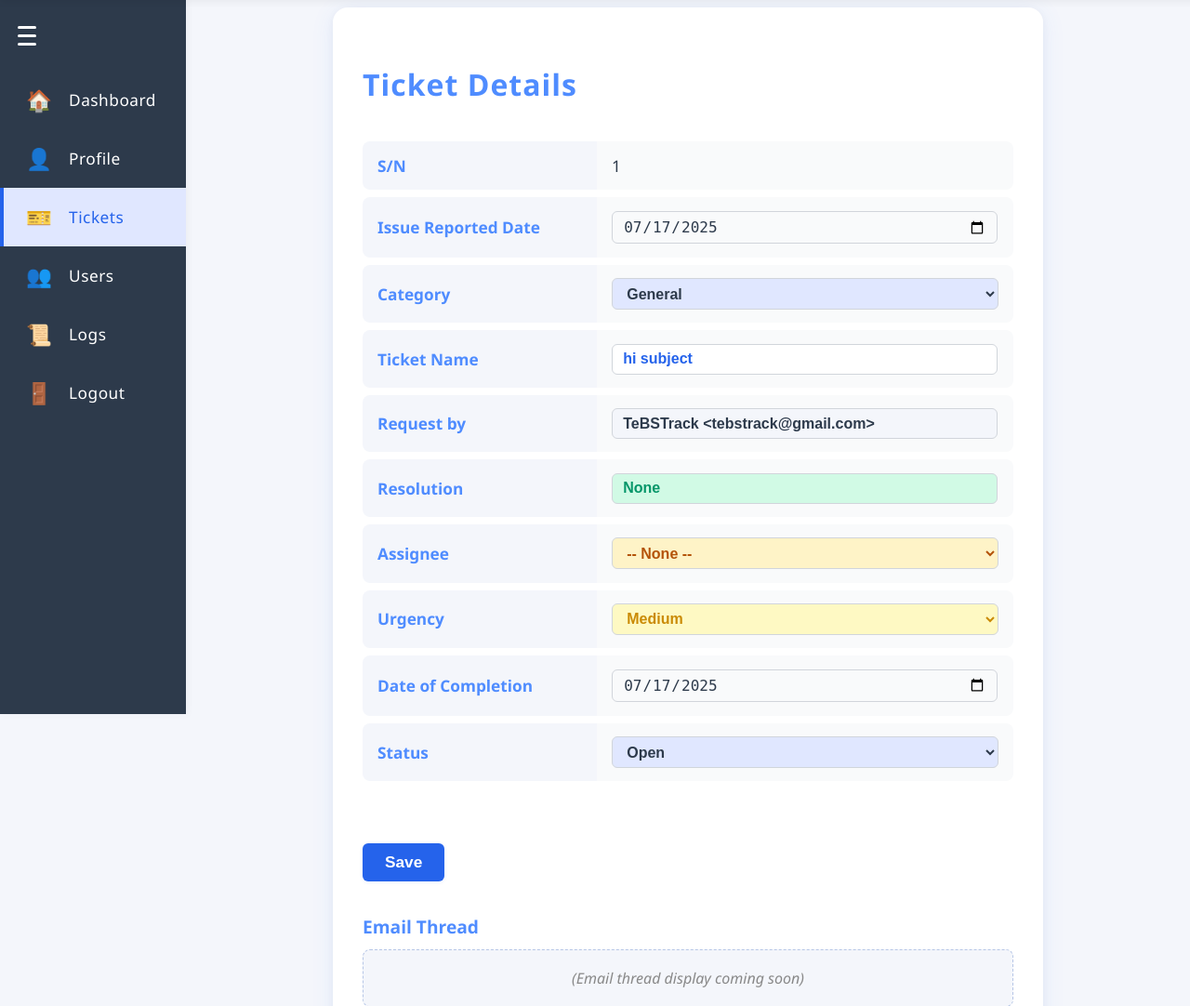
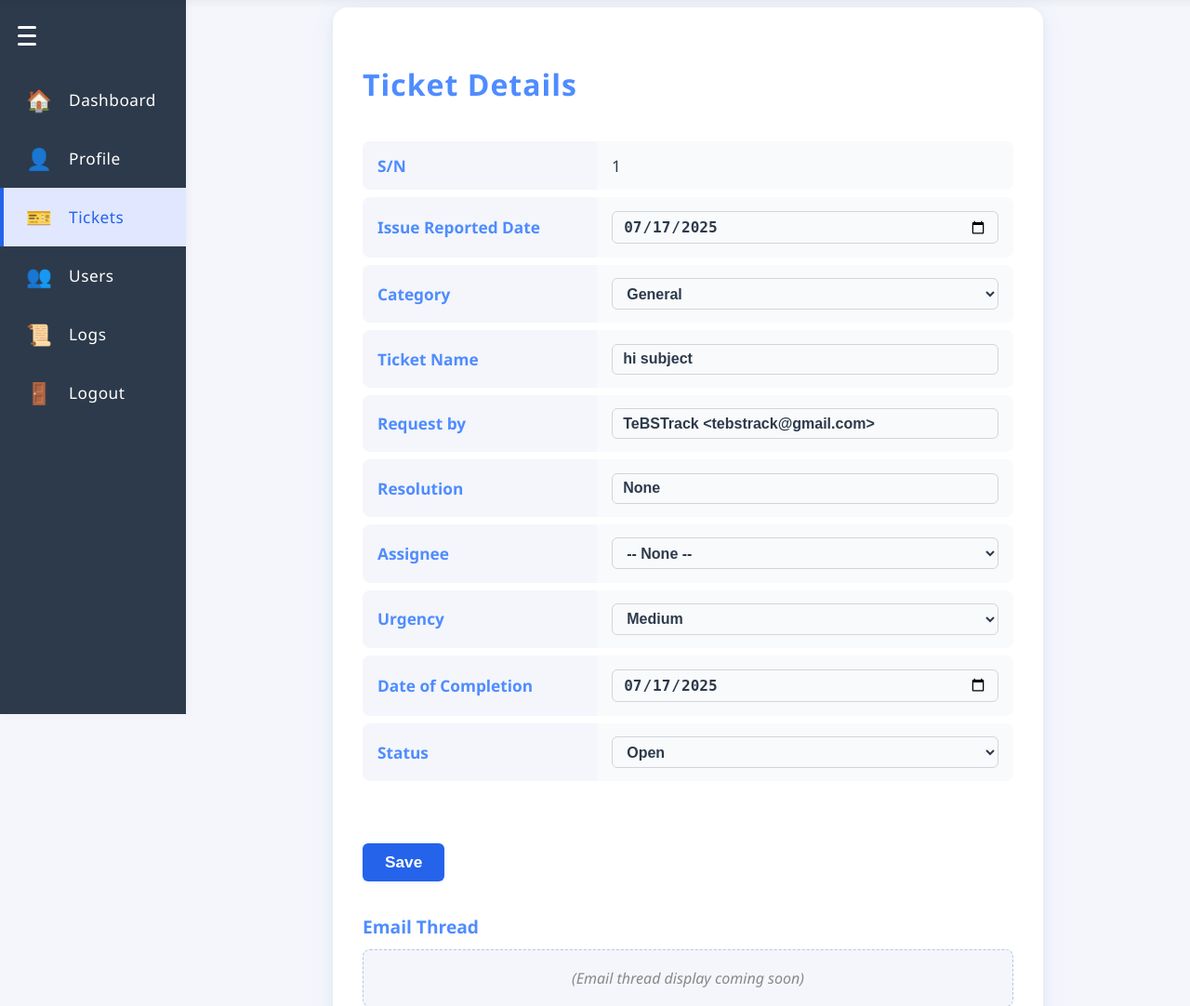
Before and after one commit to farhanhan1/tebstrack, a Flask app: page /viewticket/1 in a window 1280 px wide. Shown: the part 56-1138 px from the top of the page at 93% size. Run offline with Flask 3, Linux system fonts and the light colour scheme; a user stored in the database is signed in.

Commit message:
fixed viewticket design

```diff
--- a/app/templates/viewticket.html
+++ b/app/templates/viewticket.html
@@ -5,12 +5,12 @@
     <h1 style="color: #4f8cff; font-size: 2rem; font-weight: 700; margin-bottom: 2rem; letter-spacing: 1px; text-align: left;">Ticket Details</h1>
     <table style="width: 100%; border-collapse: separate; border-spacing: 0 0.5rem; margin-bottom: 2.5rem;">
       <tr><th style="text-align: left; width: 220px; background: #f4f6fb; padding: 0.9rem 1rem; border-radius: 8px 0 0 8px; color: #4f8cff; font-weight: 600; font-size: 1.08rem;">S/N</th><td style="padding: 0.9rem 1rem; background: #f9fafb; border-radius: 0 8px 8px 0; font-size: 1.08rem; color: #2d3a4b;">{{ ticket.id }}</td></tr>
-      <tr><th style="text-align: left; width: 220px; background: #f4f6fb; padding: 0.9rem 1rem; border-radius: 8px 0 0 8px; color: #4f8cff; font-weight: 600; font-size: 1.08rem;">Issue Reported Date</th><td style="padding: 0.9rem 1rem; background: #f9fafb; border-radius: 0 8px 8px 0; font-size: 1.08rem; color: #2d3a4b;"><input type="date" name="created_at" value="{{ ticket.created_at.strftime('%Y-%m-%d') if ticket.created_at else '' }}" style="width:94%; padding:0.4rem 0.7rem; border-radius:6px; border:1px solid #d1d5db; font-size:1rem; color:#2d3a4b; background:#f9fafb;"></td></tr>
-      <tr><th style="text-align: left; width: 220px; background: #f4f6fb; padding: 0.9rem 1rem; border-radius: 8px 0 0 8px; color: #4f8cff; font-weight: 600; font-size: 1.08rem;">Category</th><td style="padding: 0.9rem 1rem; background: #f9fafb; border-radius: 0 8px 8px 0; font-size: 1.08rem; color: #2d3a4b;"><select name="category" style="width:100%; padding:0.4rem 0.7rem; border-radius:6px; border:1px solid #d1d5db; font-size:1rem; color:#2d3a4b; background:#e0e7ff; font-weight:600;">{% for c in all_categories %}<option value="{{ c }}" {% if c == ticket.category %}selected{% endif %}>{{ c }}</option>{% endfor %}</select></td></tr>
-      <tr><th style="text-align: left; width: 220px; background: #f4f6fb; padding: 0.9rem 1rem; border-radius: 8px 0 0 8px; color: #4f8cff; font-weight: 600; font-size: 1.08rem;">Ticket Name</th><td style="padding: 0.9rem 1rem; background: #f9fafb; border-radius: 0 8px 8px 0; font-size: 1.08rem; color: #2d3a4b;"><input type="text" name="subject" value="{{ ticket.subject }}" style="width:94%; padding:0.4rem 0.7rem; border-radius:6px; border:1px solid #d1d5db; font-size:1rem; color:#2563eb; font-weight:600;"></td></tr>
-      <tr><th style="text-align: left; width: 220px; background: #f4f6fb; padding: 0.9rem 1rem; border-radius: 8px 0 0 8px; color: #4f8cff; font-weight: 600; font-size: 1.08rem;">Request by</th><td style="padding: 0.9rem 1rem; background: #f9fafb; border-radius: 0 8px 8px 0; font-size: 1.08rem; color: #2d3a4b;"><input type="text" name="sender" value="{{ ticket.sender }}" style="width:94%; padding:0.4rem 0.7rem; border-radius:6px; border:1px solid #d1d5db; font-size:1rem; color:#2d3a4b; background:#f4f6fb; font-weight:600;"></td></tr>
-      <tr><th style="text-align: left; width: 220px; background: #f4f6fb; padding: 0.9rem 1rem; border-radius: 8px 0 0 8px; color: #4f8cff; font-weight: 600; font-size: 1.08rem;">Resolution</th><td style="padding: 0.9rem 1rem; background: #f9fafb; border-radius: 0 8px 8px 0; font-size: 1.08rem; color: #2d3a4b;"><input type="text" name="resolution" value="{{ ticket.resolution }}" style="width:94%; padding:0.4rem 0.7rem; border-radius:6px; border:1px solid #d1d5db; font-size:1rem; color:#059669; background:#d1fae5; font-weight:600;"></td></tr>
-      <tr><th style="text-align: left; width: 220px; background: #f4f6fb; padding: 0.9rem 1rem; border-radius: 8px 0 0 8px; color: #4f8cff; font-weight: 600; font-size: 1.08rem;">Assignee</th><td style="padding: 0.9rem 1rem; background: #f9fafb; border-radius: 0 8px 8px 0; font-size: 1.08rem; color: #2d3a4b;"><select name="assigned_to" style="width:100%; padding:0.4rem 0.7rem; border-radius:6px; border:1px solid #d1d5db; font-size:1rem; color:#b45309; background:#fef3c7; font-weight:600;"><option value="">-- None --</option>{% for u in all_users %}<option value="{{ u.id }}" {% if u.id == ticket.assigned_to %}selected{% endif %}>{{ u.username }}</option>{% endfor %}</select></td></tr>
+      <tr><th style="text-align: left; width: 220px; background: #f4f6fb; padding: 0.9rem 1rem; border-radius: 8px 0 0 8px; color: #4f8cff; font-weight: 600; font-size: 1.08rem;">Issue Reported Date</th><td style="padding : 0.9rem 1rem; background: #f9fafb; border-radius: 0 8px 8px 0; font-size: 1.08rem; color: #2d3a4b;"><input style="width: -webkit-fill-available;" type="date" name="created_at" value="{{ ticket.created_at.strftime('%Y-%m-%d') if ticket.created_at else '' }}" class="ticket-input"></td></tr>
+      <tr><th style="text-align: left; width: 220px; background: #f4f6fb; padding: 0.9rem 1rem; border-radius: 8px 0 0 8px; color: #4f8cff; font-weight: 600; font-size: 1.08rem;">Category</th><td style="padding: 0.9rem 1rem; background: #f9fafb; border-radius: 0 8px 8px 0; font-size: 1.08rem; color: #2d3a4b;"><select name="category" class="ticket-input">{% for c in all_categories %}<option value="{{ c }}" {% if c == ticket.category %}selected{% endif %}>{{ c }}</option>{% endfor %}</select></td></tr>
+      <tr><th style="text-align: left; width: 220px; background: #f4f6fb; padding: 0.9rem 1rem; border-radius: 8px 0 0 8px; color: #4f8cff; font-weight: 600; font-size: 1.08rem;">Ticket Name</th><td style="padding: 0.9rem 1rem; background: #f9fafb; border-radius: 0 8px 8px 0; font-size: 1.08rem; color: #2d3a4b;"><input style="width: -webkit-fill-available;" type="text" name="subject" value="{{ ticket.subject }}" class="ticket-input"></td></tr>
+      <tr><th style="text-align: left; width: 220px; background: #f4f6fb; padding: 0.9rem 1rem; border-radius: 8px 0 0 8px; color: #4f8cff; font-weight: 600; font-size: 1.08rem;">Request by</th><td style="padding: 0.9rem 1rem; background: #f9fafb; border-radius: 0 8px 8px 0; font-size: 1.08rem; color: #2d3a4b;"><input style="width: -webkit-fill-available;" type="text" name="sender" value="{{ ticket.sender }}" class="ticket-input"></td></tr>
+      <tr><th style="text-align: left; width: 220px; background: #f4f6fb; padding: 0.9rem 1rem; border-radius: 8px 0 0 8px; color: #4f8cff; font-weight: 600; font-size: 1.08rem;">Resolution</th><td style="padding: 0.9rem 1rem; background: #f9fafb; border-radius: 0 8px 8px 0; font-size: 1.08rem; color: #2d3a4b;"><input style="width: -webkit-fill-available;" type="text" name="resolution" value="{{ ticket.resolution }}" class="ticket-input"></td></tr>
+      <tr><th style="text-align: left; width: 220px; background: #f4f6fb; padding: 0.9rem 1rem; border-radius: 8px 0 0 8px; color: #4f8cff; font-weight: 600; font-size: 1.08rem;">Assignee</th><td style="padding: 0.9rem 1rem; background: #f9fafb; border-radius: 0 8px 8px 0; font-size: 1.08rem; color: #2d3a4b;"><select name="assigned_to" class="ticket-input"><option value="">-- None --</option>{% for u in all_users %}<option value="{{ u.id }}" {% if u.id == ticket.assigned_to %}selected{% endif %}>{{ u.username }}</option>{% endfor %}</select></td></tr>
       {% set urgency_style =
         'background: #fee2e2; color: #dc2626;' if ticket.urgency|lower == 'high' else
         'background: #fef9c3; color: #ca8a04;' if ticket.urgency|lower == 'medium' else
@@ -18,9 +18,21 @@
         'background: #f87171; color: #fff;' if ticket.urgency|lower == 'urgent' else
         'background: #e0e7ff; color: #4f8cff;'
       %}
-      <tr><th style="text-align: left; width: 220px; background: #f4f6fb; padding: 0.9rem 1rem; border-radius: 8px 0 0 8px; color: #4f8cff; font-weight: 600; font-size: 1.08rem;">Urgency</th><td style="padding: 0.9rem 1rem; background: #f9fafb; border-radius: 0 8px 8px 0; font-size: 1.08rem; color: #2d3a4b;"><select name="urgency" style="width:100%; padding:0.4rem 0.7rem; border-radius:6px; border:1px solid #d1d5db; font-size:1rem; font-weight:600; {{ urgency_style }}"><option value="Low" {% if ticket.urgency == 'Low' %}selected{% endif %}>Low</option><option value="Medium" {% if ticket.urgency == 'Medium' %}selected{% endif %}>Medium</option><option value="High" {% if ticket.urgency == 'High' %}selected{% endif %}>High</option><option value="Urgent" {% if ticket.urgency == 'Urgent' %}selected{% endif %}>Urgent</option></select></td></tr>
-      <tr><th style="text-align: left; width: 220px; background: #f4f6fb; padding: 0.9rem 1rem; border-radius: 8px 0 0 8px; color: #4f8cff; font-weight: 600; font-size: 1.08rem;">Date of Completion</th><td style="padding: 0.9rem 1rem; background: #f9fafb; border-radius: 0 8px 8px 0; font-size: 1.08rem; color: #2d3a4b;"><input type="date" name="updated_at" value="{{ ticket.updated_at.strftime('%Y-%m-%d') if ticket.updated_at else '' }}" style="width:94%; padding:0.4rem 0.7rem; border-radius:6px; border:1px solid #d1d5db; font-size:1rem; color:#2d3a4b; background:#f9fafb;"></td></tr>
-      <tr><th style="text-align: left; width: 220px; background: #f4f6fb; padding: 0.9rem 1rem; border-radius: 8px 0 0 8px; color: #4f8cff; font-weight: 600; font-size: 1.08rem;">Status</th><td style="padding: 0.9rem 1rem; background: #f9fafb; border-radius: 0 8px 8px 0; font-size: 1.08rem; color: #2d3a4b;"><select name="status" style="width:100%; padding:0.4rem 0.7rem; border-radius:6px; border:1px solid #d1d5db; font-size:1rem; font-weight:600; color:#2d3a4b; background:#e0e7ff;"><option value="Open" {% if ticket.status == 'Open' %}selected{% endif %}>Open</option><option value="Closed" {% if ticket.status == 'Closed' %}selected{% endif %}>Closed</option></select></td></tr>
+      <tr><th style="text-align: left; width: 220px; background: #f4f6fb; padding: 0.9rem 1rem; border-radius: 8px 0 0 8px; color: #4f8cff; font-weight: 600; font-size: 1.08rem;">Urgency</th><td style="padding: 0.9rem 1rem; background: #f9fafb; border-radius: 0 8px 8px 0; font-size: 1.08rem; color: #2d3a4b;"><select name="urgency" class="ticket-input"><option value="Low" {% if ticket.urgency == 'Low' %}selected{% endif %}>Low</option><option value="Medium" {% if ticket.urgency == 'Medium' %}selected{% endif %}>Medium</option><option value="High" {% if ticket.urgency == 'High' %}selected{% endif %}>High</option><option value="Urgent" {% if ticket.urgency == 'Urgent' %}selected{% endif %}>Urgent</option></select></td></tr>
+      <tr><th style="text-align: left; width: 220px; background: #f4f6fb; padding: 0.9rem 1rem; border-radius: 8px 0 0 8px; color: #4f8cff; font-weight: 600; font-size: 1.08rem;">Date of Completion</th><td style="padding: 0.9rem 1rem; background: #f9fafb; border-radius: 0 8px 8px 0; font-size: 1.08rem; color: #2d3a4b;"><input style="width: -webkit-fill-available;" type="date" name="updated_at" value="{{ ticket.updated_at.strftime('%Y-%m-%d') if ticket.updated_at else '' }}" class="ticket-input"></td></tr>
+      <tr><th style="text-align: left; width: 220px; background: #f4f6fb; padding: 0.9rem 1rem; border-radius: 8px 0 0 8px; color: #4f8cff; font-weight: 600; font-size: 1.08rem;">Status</th><td style="padding: 0.9rem 1rem; background: #f9fafb; border-radius: 0 8px 8px 0; font-size: 1.08rem; color: #2d3a4b;"><select name="status" class="ticket-input"><option value="Open" {% if ticket.status == 'Open' %}selected{% endif %}>Open</option><option value="Closed" {% if ticket.status == 'Closed' %}selected{% endif %}>Closed</option></select></td></tr>
+<style>
+.ticket-input {
+  width: 100%;
+  padding: 0.4rem 0.7rem;
+  border-radius: 6px;
+  border: 1px solid #d1d5db;
+  font-size: 1rem;
+  color: #2d3a4b;
+  background: #f9fafb;
+  font-weight: 600;
+}
+</style>
     </table>
     <button type="submit" style="background:#2563eb; color:#fff; border:none; border-radius:6px; padding:0.6rem 1.5rem; font-weight:700; font-size:1.08rem; box-shadow:0 1px 4px rgba(37,99,235,0.08); cursor:pointer; transition:background 0.2s; margin-top:1.2rem;">Save</button>
     <div style="margin-top: 2.2rem;">
```
Also changed, not shown: instance/tickets.db.
